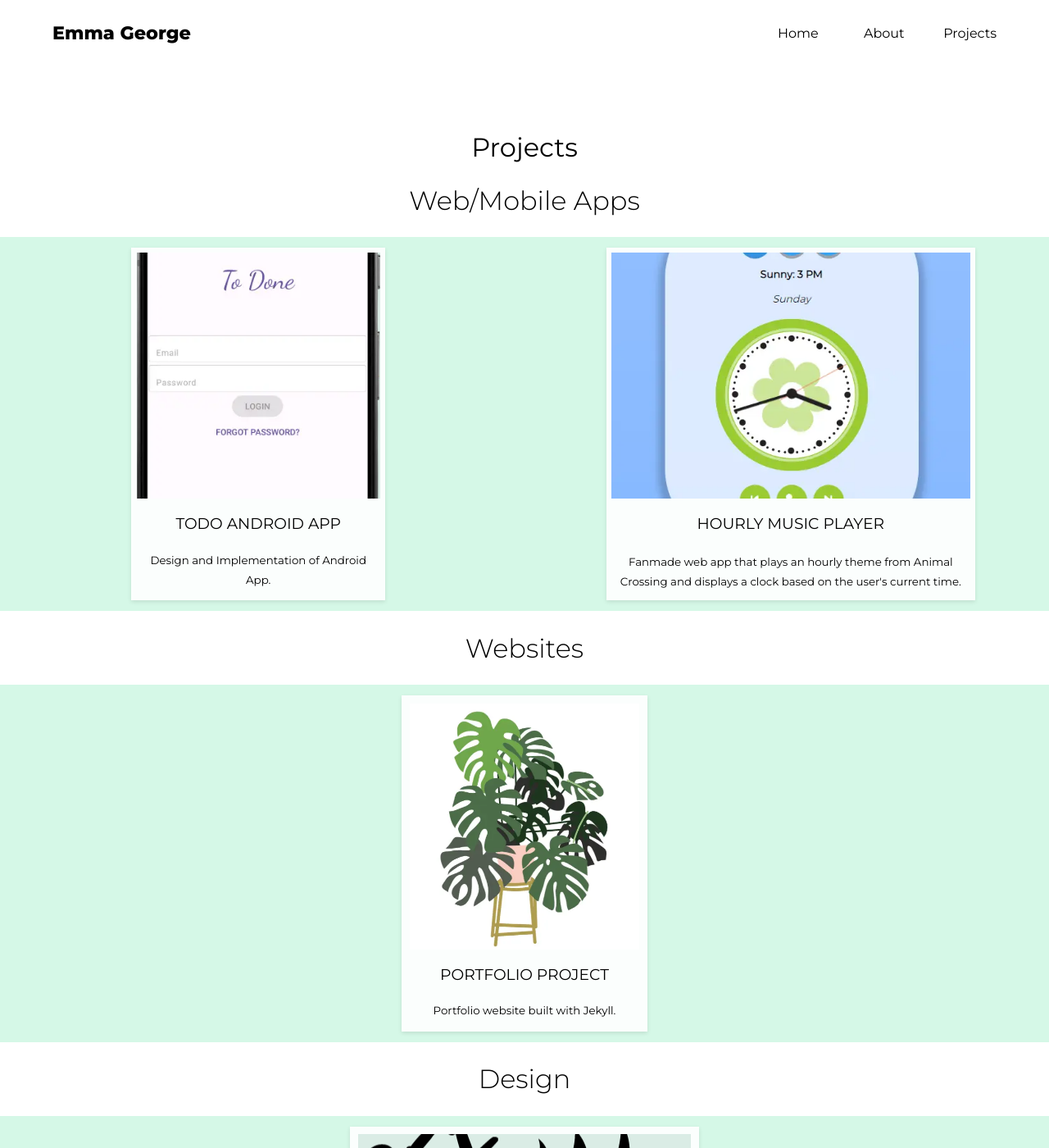
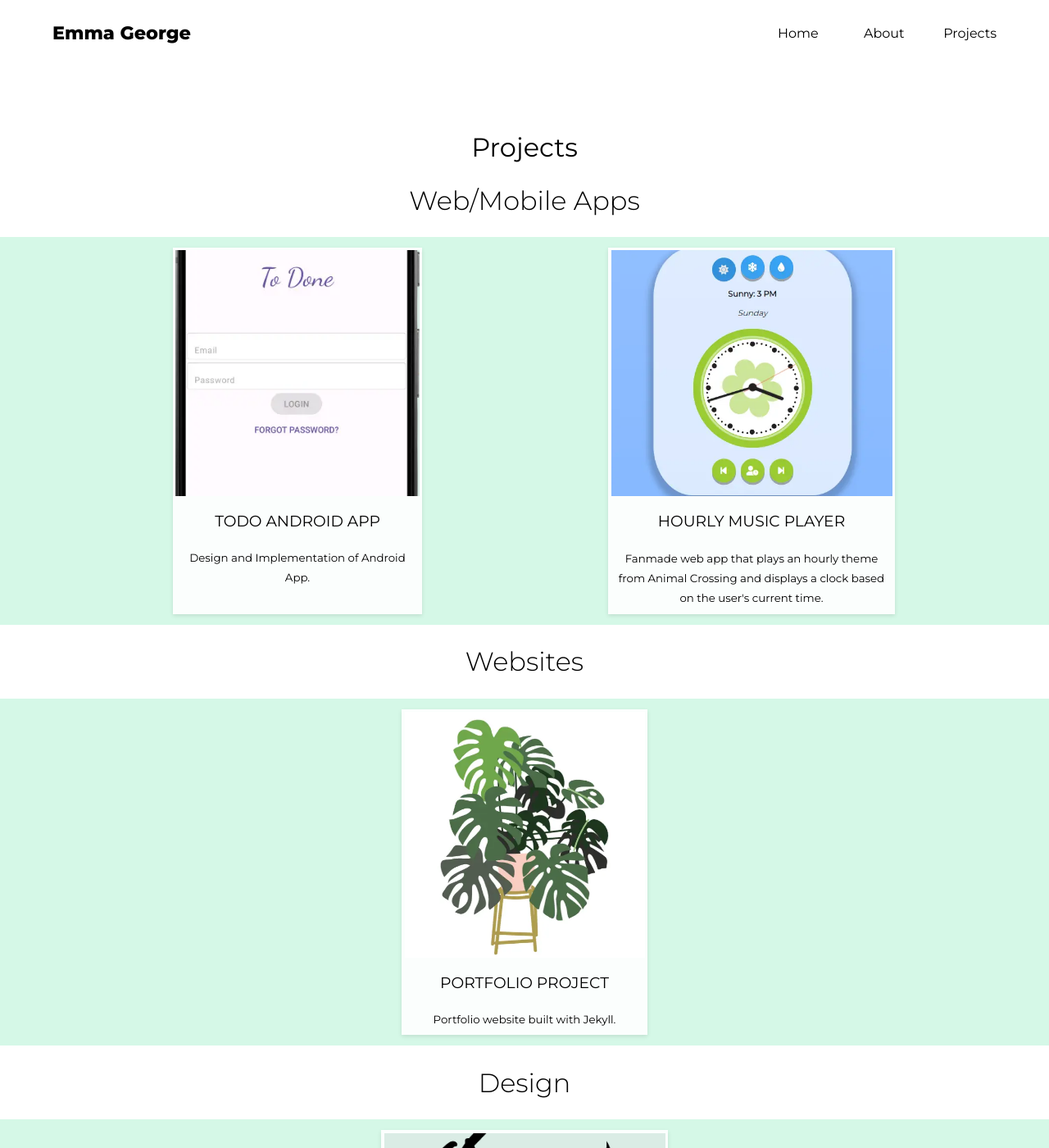
Before and after one commit to emmariegeo/emmariegeo.github.io, a Jekyll site: the page built from projects.markdown, in a window 1280 px wide and 1400 px high. Shown: the whole window at 82% size. Built offline with Jekyll 4.4.1, drawn with Linux system fonts in a browser that asks for light colours.

Commit message:
Update styles.css

```diff
--- a/assets/css/styles.css
+++ b/assets/css/styles.css
@@ -283,14 +283,14 @@ section.myprojects {
 
 /* GALLERY */
 .gallery {
-  display: flex;
   height: auto;
-  flex-direction: column;
+  flex-direction: row;
+  flex-wrap: wrap;
   padding: 1% 0%;
-  column-gap: 5%;
+  column-gap: 1%;
+  row-gap: 1%;
   background-color: rgba(213, 248, 231);
   width: 100vw;
-  overflow: hidden;
   justify-items: center;
   align-items: center;
 }
@@ -300,10 +300,10 @@ section.myprojects {
   width: 100vw;
   display: grid;
   justify-items: center;
-  justify-content: center;
+  justify-content: space-evenly;
   padding: 0;
-  grid-template-columns: repeat(auto-fit, minmax(250px, .75fr));
-  grid-gap: 1.2rem;
+  grid-template-columns: repeat(auto-fit, 350px);
+  gap: 1rem;
 }
 
 .gallery ul li {
```
